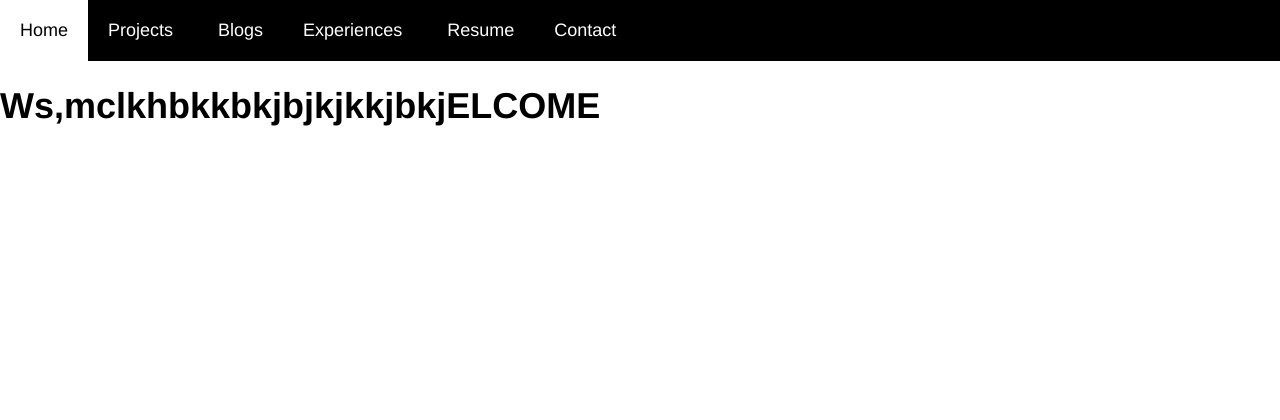
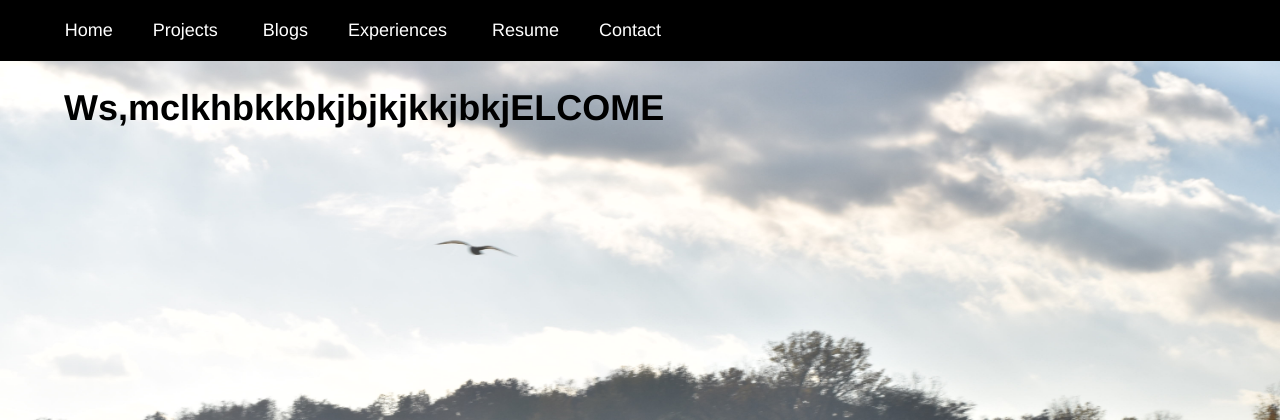
Before and after one commit to jahoffgir/jahoffgir.github.io, a PHP site: page / in a window 1280 px wide. Shown: the top 420 px of the page. Run offline with PHP 8.4, Linux system fonts and the light colour scheme; some libraries are stand-ins or nearby versions.

Commit message:
Changed margin space and re-added the background image.

```diff
--- a/assets/css/custom.css
+++ b/assets/css/custom.css
@@ -12,6 +12,9 @@ body, html {
 }
 
 body {
+	background-image: url("../images/scene.jpg");
+ 	background-repeat: no-repeat;
+ 	background-size: cover;
 	font-family: Helvetica;
 	font-size: 18px;
 	color: black;
@@ -20,6 +23,13 @@ body {
 
 }
 
+#marginnav{
+	margin-left: 3.5%;
+}
+
+.content{
+	margin: 2% 5%;
+}
 /*
 keyframes for the images that slide
 */
@@ -164,6 +174,9 @@ nav ul li:hover{
 }
 
 @media screen and (max-width: 580px) {
+	#marginnav {
+		margin-left: 0;
+	}
 	nav ul {
 		max-height: 0;
 		/*background-color: #c7d3af;*/
--- a/index.html
+++ b/index.html
@@ -12,9 +12,11 @@
 		 	</head>
 		 	<!-- Body of the page -->
 		 	<body>
+
 		 		<!-- Navigation of the page -->
 			<nav>
 				<div class="handle"><img class="menu" src="assets/images/icons/menu.png" alt="Menu"></a>Menu</div>
+				<div id="marginnav">
 					<ul>
 			      <a href="index.html"><li>Home
 			      </li></a><a href="projects.html"><li>Projects</li></a>
@@ -23,9 +25,11 @@
 			      <a href="resume.html"><li>Resume
 			      </li></a><a href="contact.html"><li>Contact</li></a>
 					</ul>
-
+				</div>
 			</nav>
+			<div class="content">
 		  	<h1>Ws,mclkhbkkbkjbjkjkkjbkjELCOME</h1>
+			</div>
 	 		<script>
 	 		    $('.handle').on('click', function() {
 	 		        $('nav ul').toggleClass("showing");
```
Lines whose indentation alone changed are shown as unchanged.
